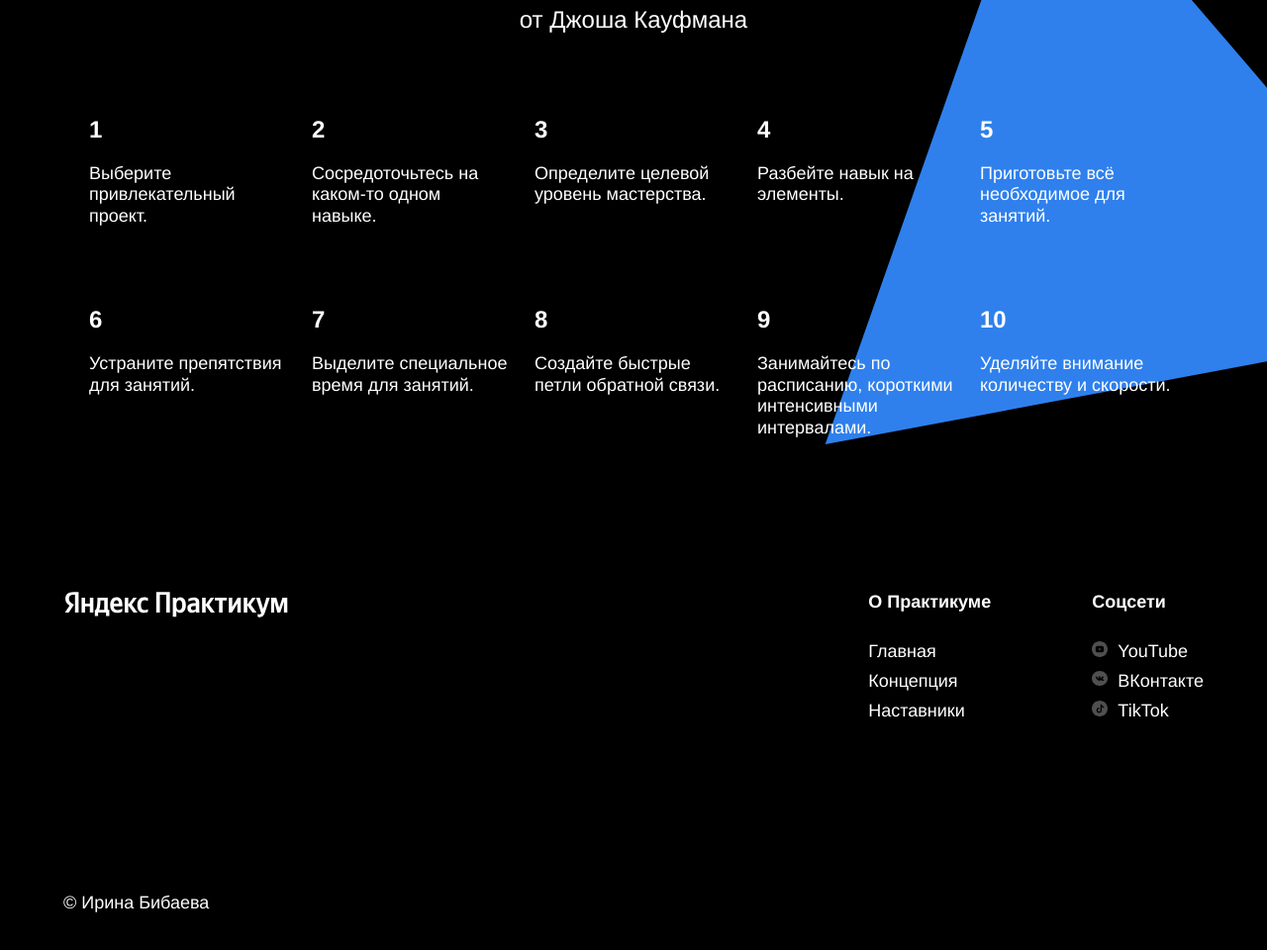
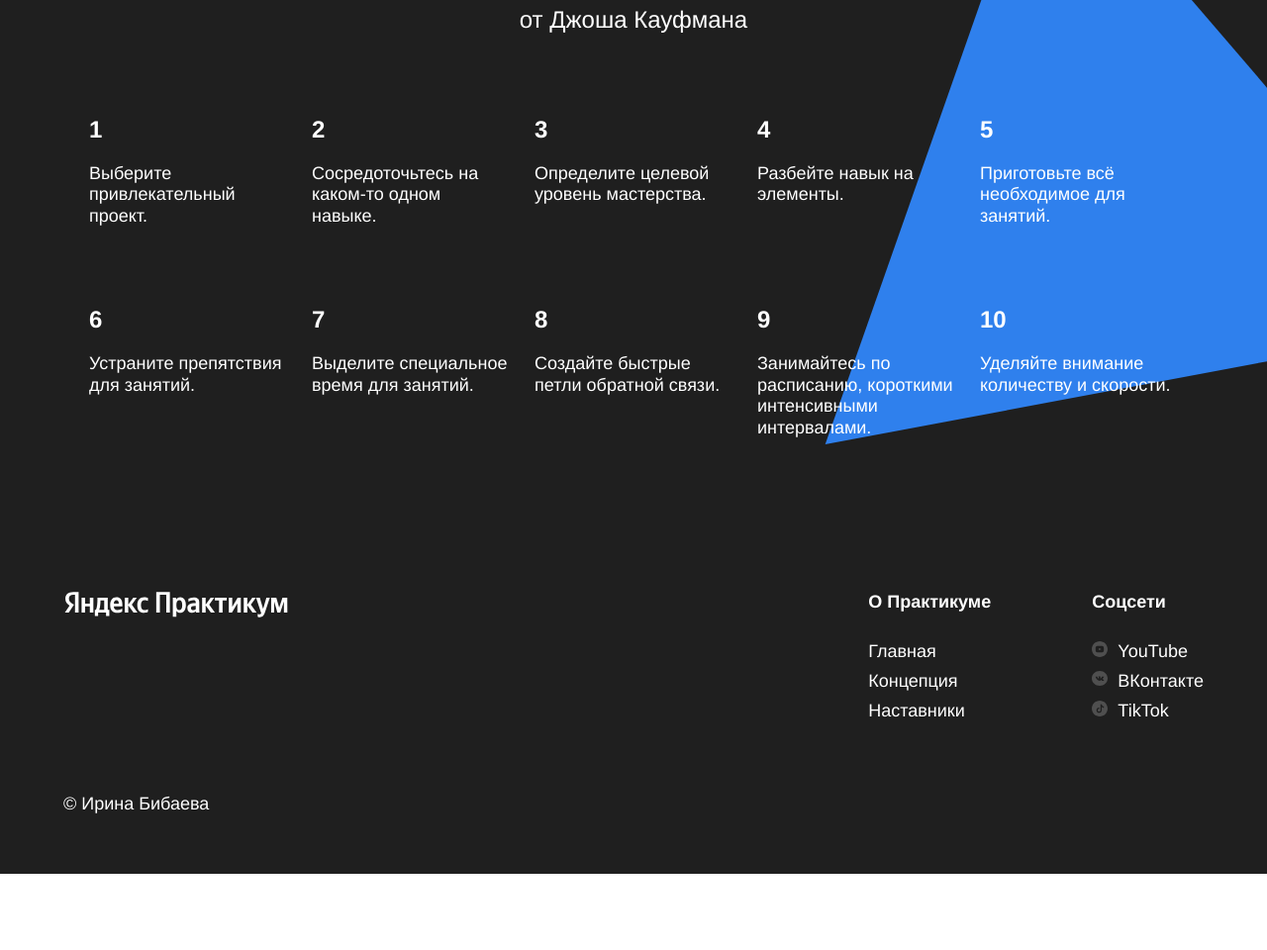
Before and after one commit to IraBbv/how-to-learn, a plain HTML site: page index.html in a window 1280 px wide. Shown: the part 3073-4033 px from the top of the page at 99% size. After the commit the page ends 3956 px from the top, so only its background shows below. Drawn offline with Linux system fonts and the light colour scheme.

Commit message:
final css fix

```diff
--- a/styles/style.css
+++ b/styles/style.css
@@ -222,7 +222,7 @@
 }
 
 .kaufman {
-  background-color: #000;
+  background-color: #1f1f1f;
   overflow: hidden;
   position: relative;
   display: flex;
@@ -275,7 +275,8 @@
 
 .footer {
   min-height: 350px;
-  background-color: #000;
+  box-sizing: border-box;
+  background-color: #1f1f1f;
   display: flex;
   justify-content: center;
   padding-top: 60px;
```
